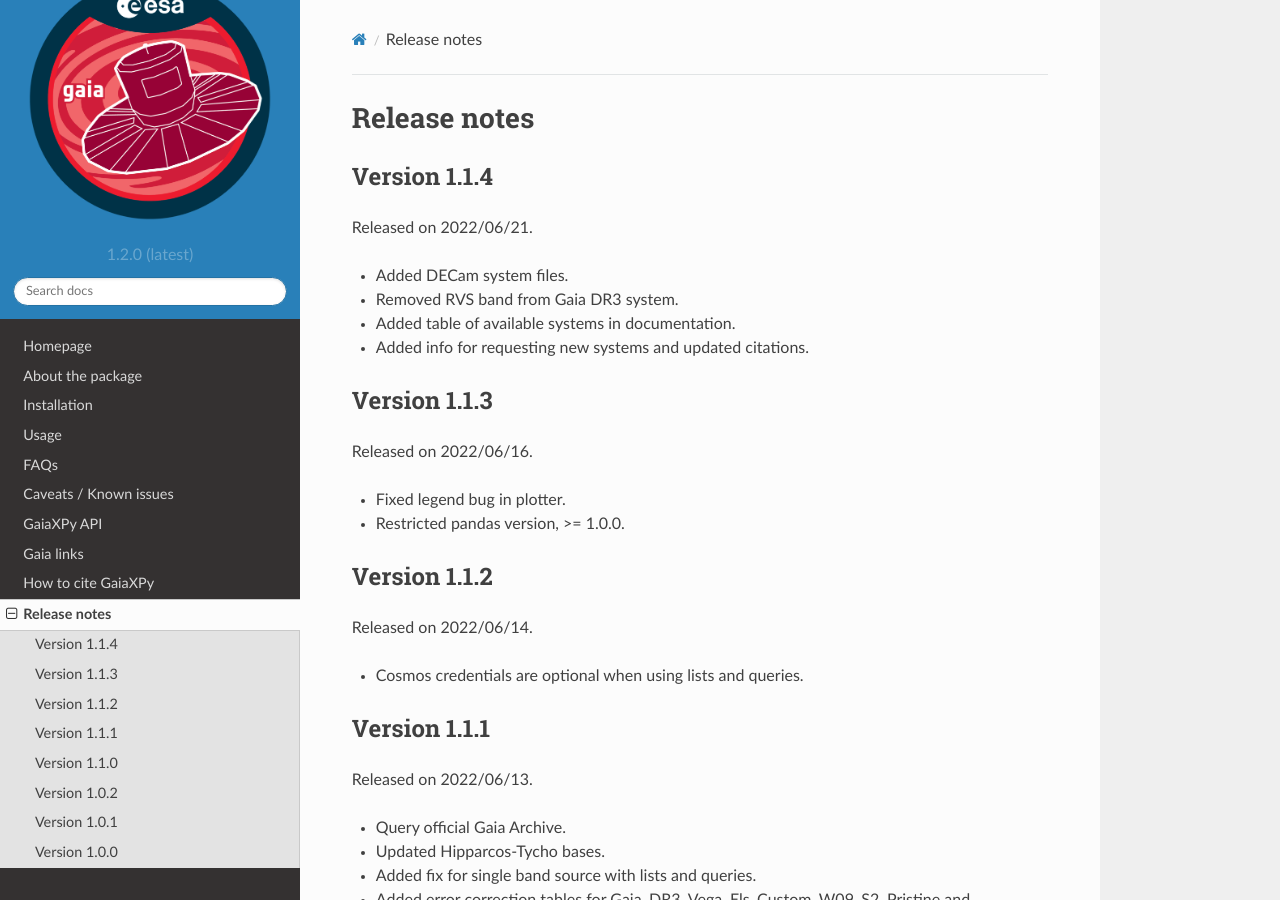
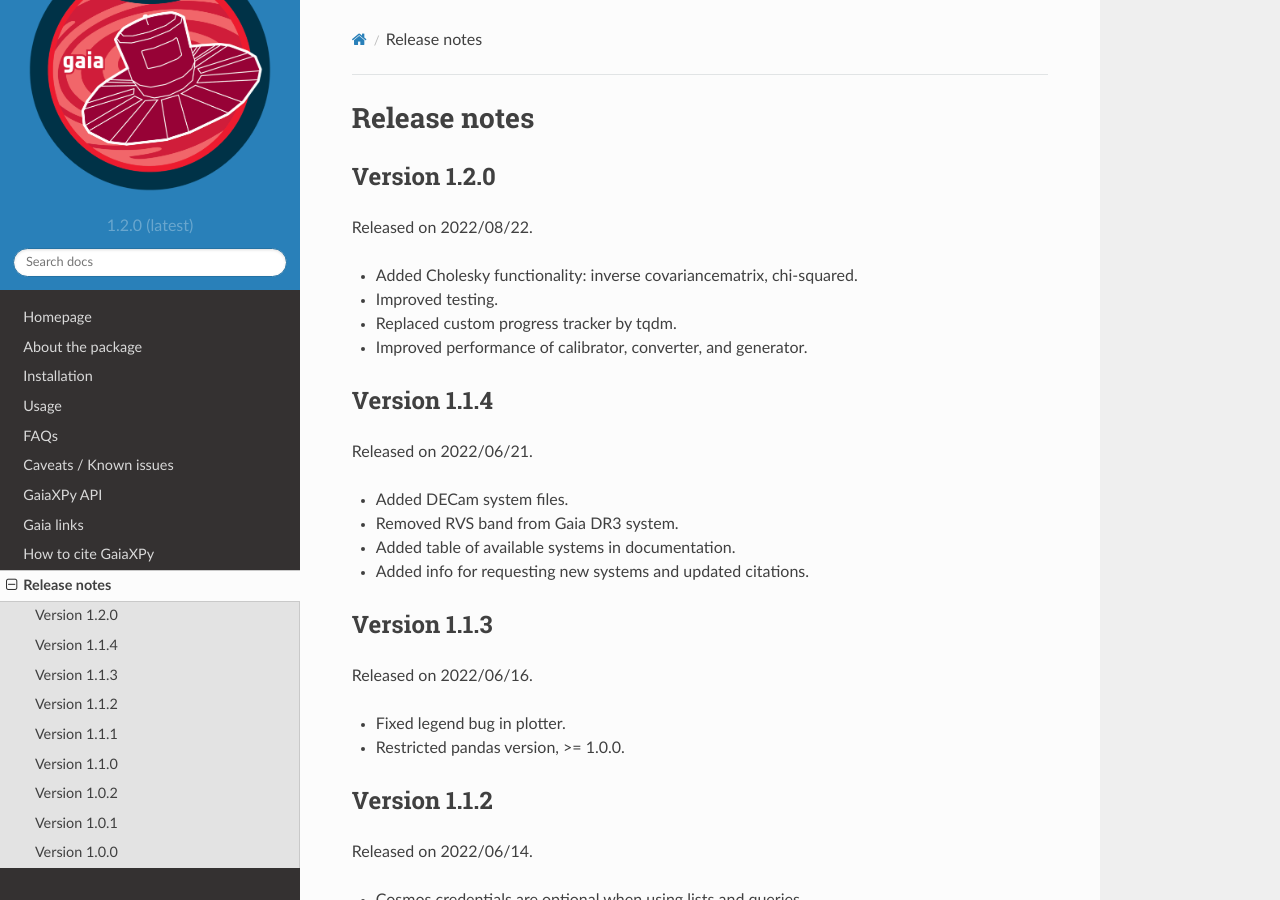
Before and after one commit to gaia-dpci/GaiaXPy, a Sphinx documentation site: the page built from docs/source/releasenotes.rst, in a window 1280 px wide and 900 px high. Built offline with Sphinx 7.4.7 and the Read the Docs theme 2.0.0, drawn with Linux system fonts in a browser that asks for light colours; formulas are drawn with MathJax 3.

Commit message:
add release note for 1.2.0

```diff
--- a/docs/source/releasenotes.rst
+++ b/docs/source/releasenotes.rst
@@ -1,5 +1,14 @@
 Release notes
 =============
+
+Version 1.2.0
+-------------
+Released on 2022/08/22.
+
+* Added Cholesky functionality: inverse covariancematrix, chi-squared.
+* Improved testing.
+* Replaced custom progress tracker by tqdm.
+* Improved performance of calibrator, converter, and generator.
 
 Version 1.1.4
 -------------
```
